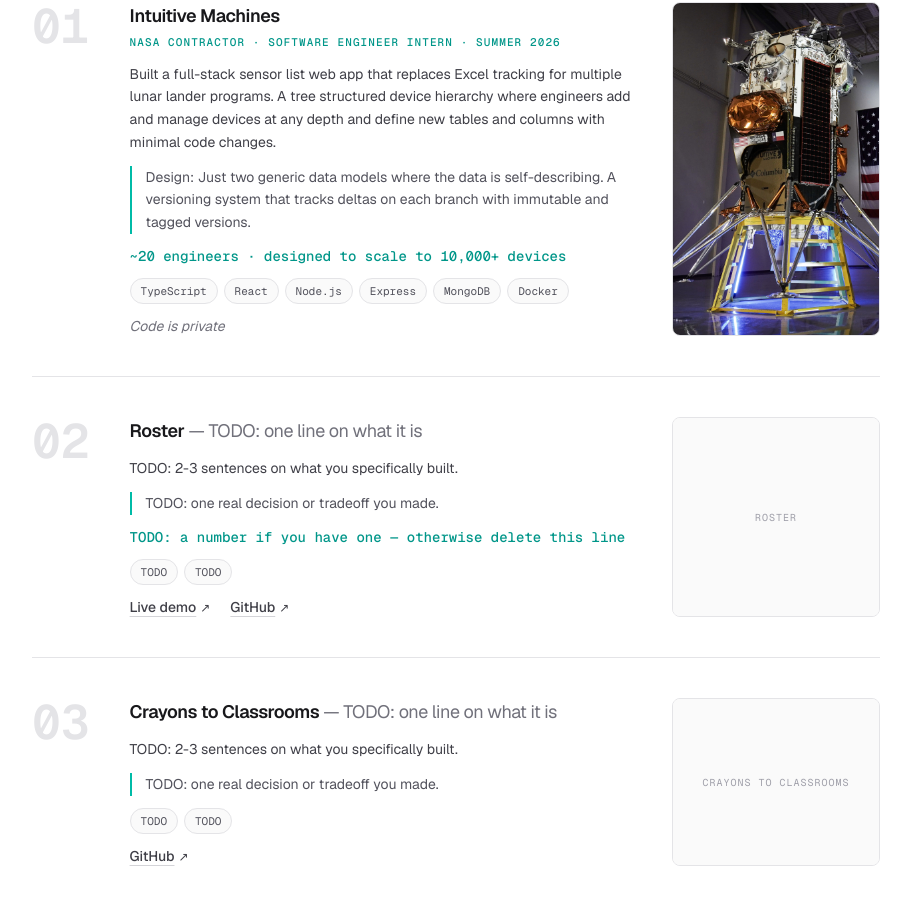
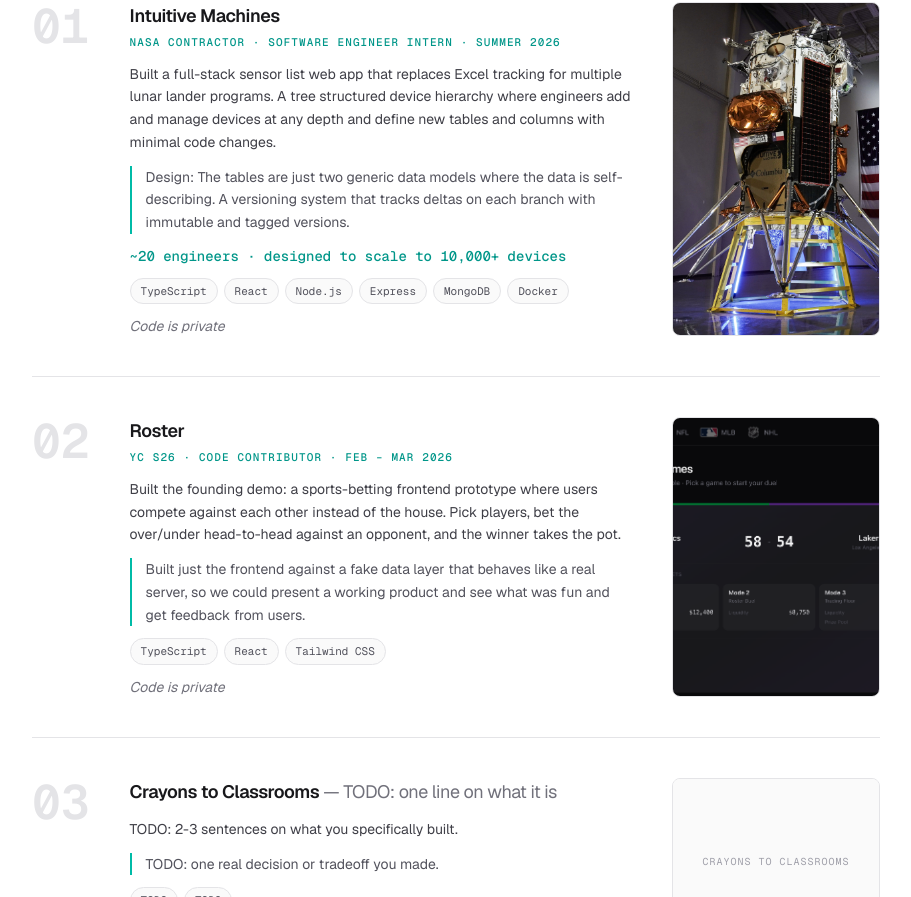
Before and after one commit to MichaelH7190/portfolio-website, a Next.js app: page / in a window 1280 px wide. Shown: the part 403-1300 px from the top of the page, without its empty margins (184-1095 px from the left). Built offline with nearby package versions, Linux system fonts and the light colour scheme.

Commit message:
Add Roster

```diff
--- a/src/data/projects.ts
+++ b/src/data/projects.ts
@@ -33,7 +33,7 @@
     contribution:
       "Built a full-stack sensor list web app that replaces Excel tracking for multiple lunar lander programs. A tree structured device hierarchy where engineers add and manage devices at any depth and define new tables and columns with minimal code changes.",
     decision:
-      "Design: Just two generic data models where the data is self-describing. A versioning system that tracks deltas on each branch with immutable and tagged versions.",
+      "Design: The tables are just two generic data models where the data is self-describing. A versioning system that tracks deltas on each branch with immutable and tagged versions.",
     metric: "~20 engineers · designed to scale to 10,000+ devices",
     links: [{ label: "Code is private" }],
     media: {
@@ -43,16 +43,17 @@
   },
   {
     name: "Roster",
-    tagline: "TODO: one line on what it is",
-    stack: ["TODO", "TODO"],
-    contribution: "TODO: 2-3 sentences on what you specifically built.",
-    decision: "TODO: one real decision or tradeoff you made.",
-    metric: "TODO: a number if you have one — otherwise delete this line",
-    links: [
-      { label: "Live demo", href: "https://TODO" },
-      { label: "GitHub", href: "https://github.com/TODO" },
-    ],
-    // media: { src: "/projects/roster.png", alt: "TODO" },
+    context: "YC S26 · Code Contributor · Feb – Mar 2026",
+    stack: ["TypeScript", "React", "Tailwind CSS"],
+    contribution:
+      "Built the founding demo: a sports-betting frontend prototype where users compete against each other instead of the house. Pick players, bet the over/under head-to-head against an opponent, and the winner takes the pot.",
+    decision:
+      "Built just the frontend against a fake data layer that behaves like a real server, so we could present a working product and see what was fun and get feedback from users.",
+    links: [{ label: "Code is private" }],
+    media: {
+      src: "/projects/roster.png",
+      alt: "Roster sports-betting prototype",
+    },
   },
   {
     name: "Crayons to Classrooms",
```
Also changed, not shown: public/projects/roster.png (added).
